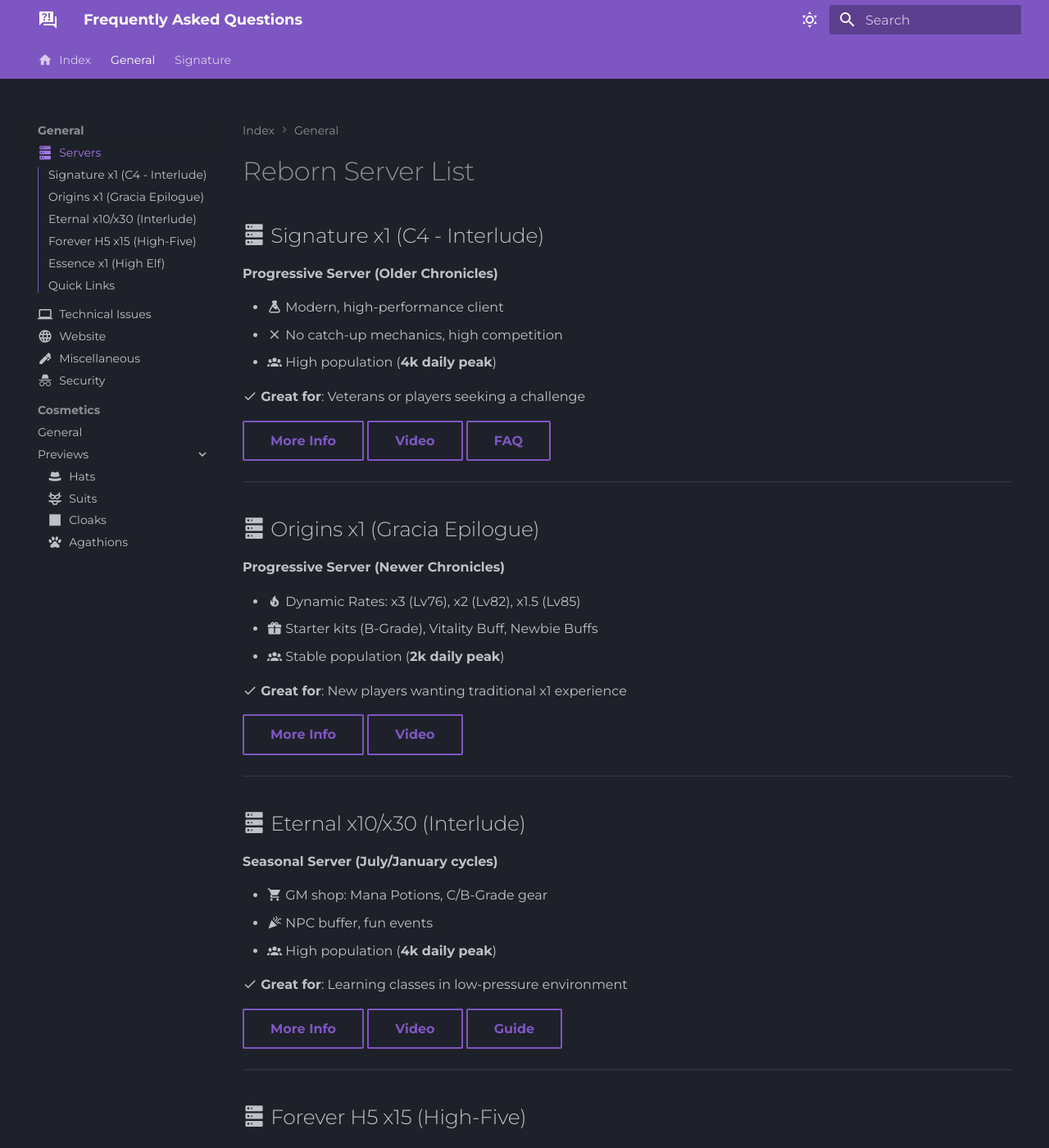
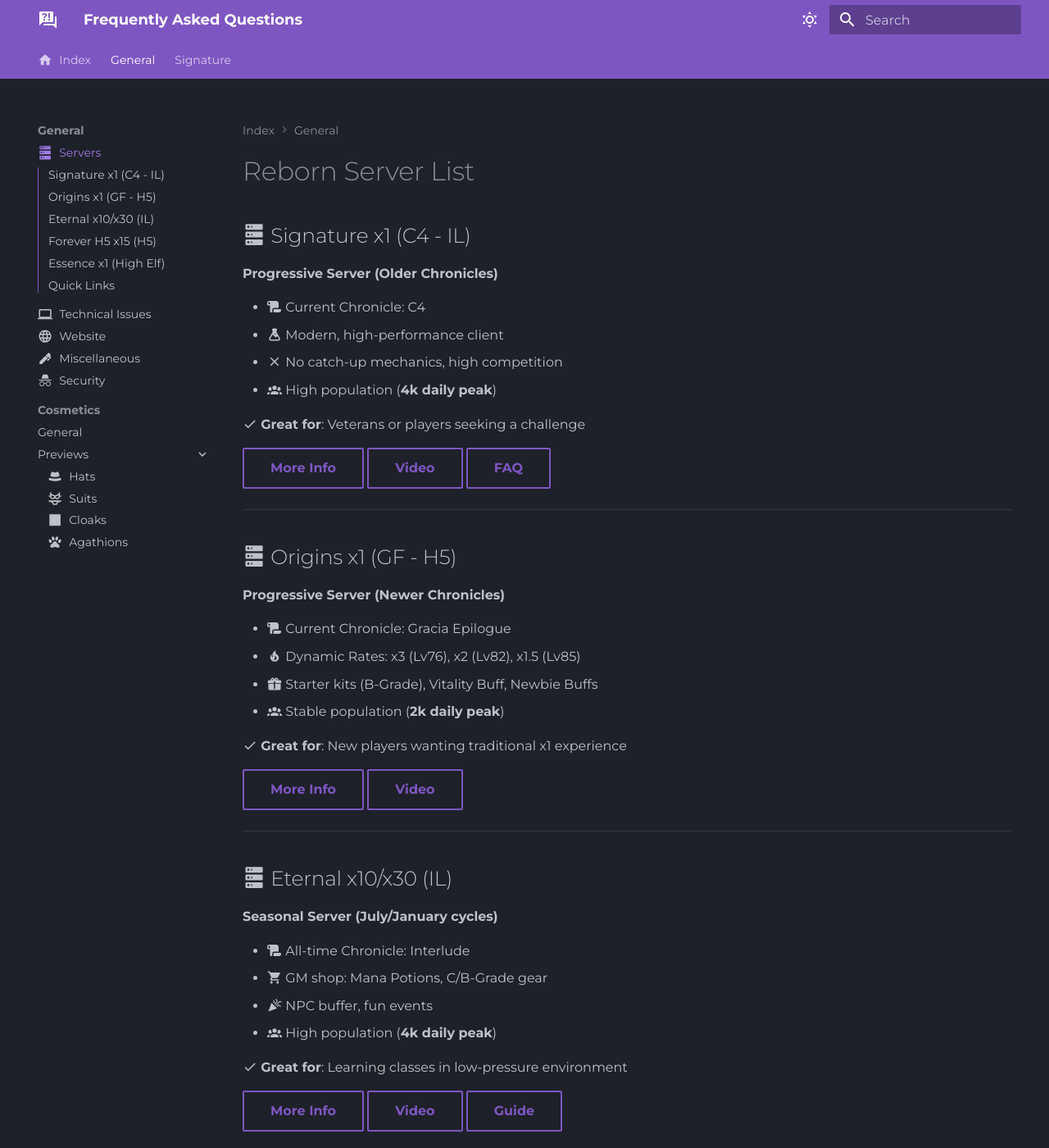
Before and after one commit to tab1-web/faq, an MkDocs documentation site: the page built from docs/General/Servers/servers.md, in a window 1280 px wide and 1400 px high. Shown: the whole window at 82% size. Built offline with MkDocs 1.6.1 and Material for MkDocs 9.7.7, drawn with Linux system fonts in a browser that asks for light colours; some web fonts are replaced; some of the changed text lies outside the part shown.

Commit message:
Adding abbrevations and current chronicles to serves

```diff
--- a/docs/General/Servers/servers.md
+++ b/docs/General/Servers/servers.md
@@ -6,9 +6,10 @@ icon: material/server
 
 # Reborn Server List
 
-## :material-server: Signature x1 (C4 - Interlude)
+## :material-server: Signature x1 (C4 - IL)
 **Progressive Server (Older Chronicles)**
 
+- :fontawesome-solid-scroll: Current Chronicle: C4
 - :material-flask: Modern, high-performance client
 - :material-close: No catch-up mechanics, high competition
 - :material-account-group: High population (**4k daily peak**)
@@ -19,9 +20,10 @@ icon: material/server
 
 ---
 
-## :material-server: Origins x1 (Gracia Epilogue)
+## :material-server: Origins x1 (GF - H5)
 **Progressive Server (Newer Chronicles)**
 
+- :fontawesome-solid-scroll: Current Chronicle: Gracia Epilogue
 - :material-fire: Dynamic Rates: x3 (Lv76), x2 (Lv82), x1.5 (Lv85)
 - :material-gift: Starter kits (B-Grade), Vitality Buff, Newbie Buffs
 - :material-account-group: Stable population (**2k daily peak**)
@@ -32,9 +34,10 @@ icon: material/server
 
 ---
 
-## :material-server: Eternal x10/x30 (Interlude)
+## :material-server: Eternal x10/x30 (IL)
 **Seasonal Server (July/January cycles)**
 
+- :fontawesome-solid-scroll: All-time Chronicle: Interlude
 - :material-cart: GM shop: Mana Potions, C/B-Grade gear
 - :material-party-popper: NPC buffer, fun events
 - :material-account-group: High population (**4k daily peak**)
@@ -45,9 +48,10 @@ icon: material/server
 
 ---
 
-## :material-server: Forever H5 x15 (High-Five)
+## :material-server: Forever H5 x15 (H5)
 **Seasonal Server (October/April cycles)**
 
+- :fontawesome-solid-scroll: All-time Chronicle: H5
 - :material-cart: GM shop: Mana Potions + S-Grade gear
 - :material-account-group: Stable population (**2k on launch**)
 
@@ -60,6 +64,7 @@ icon: material/server
 ## :material-server: Essence x1 (High Elf)
 **Progressive Server (Modern Chronicles)**
 
+- :fontawesome-solid-scroll: Current Chronicle: High Elf
 - :material-cards: Cool skills & gambling mechanics
 - :material-timer-sand: Laid-back auto-farm
 - :material-scale-balance: Custom class balance
```
